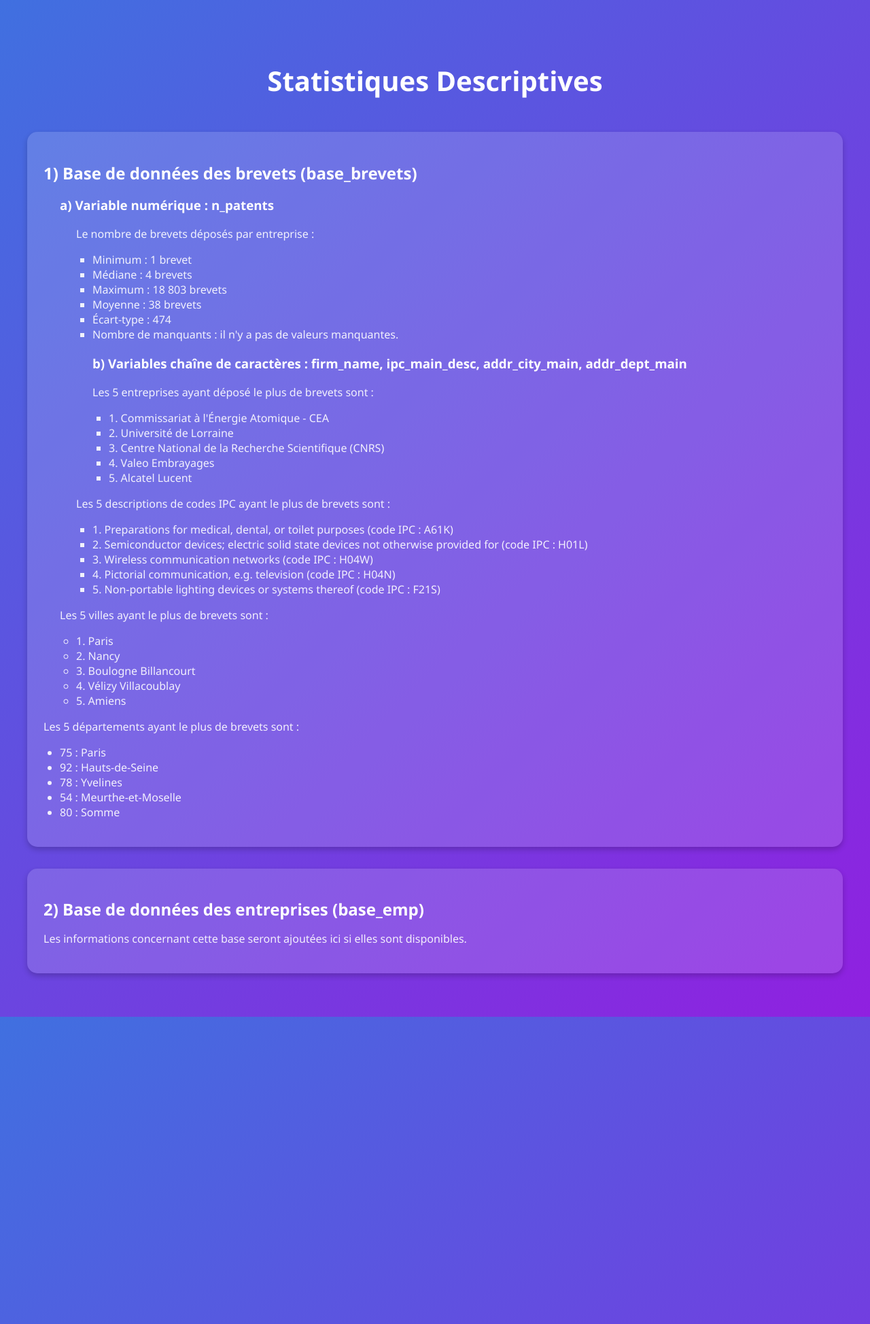
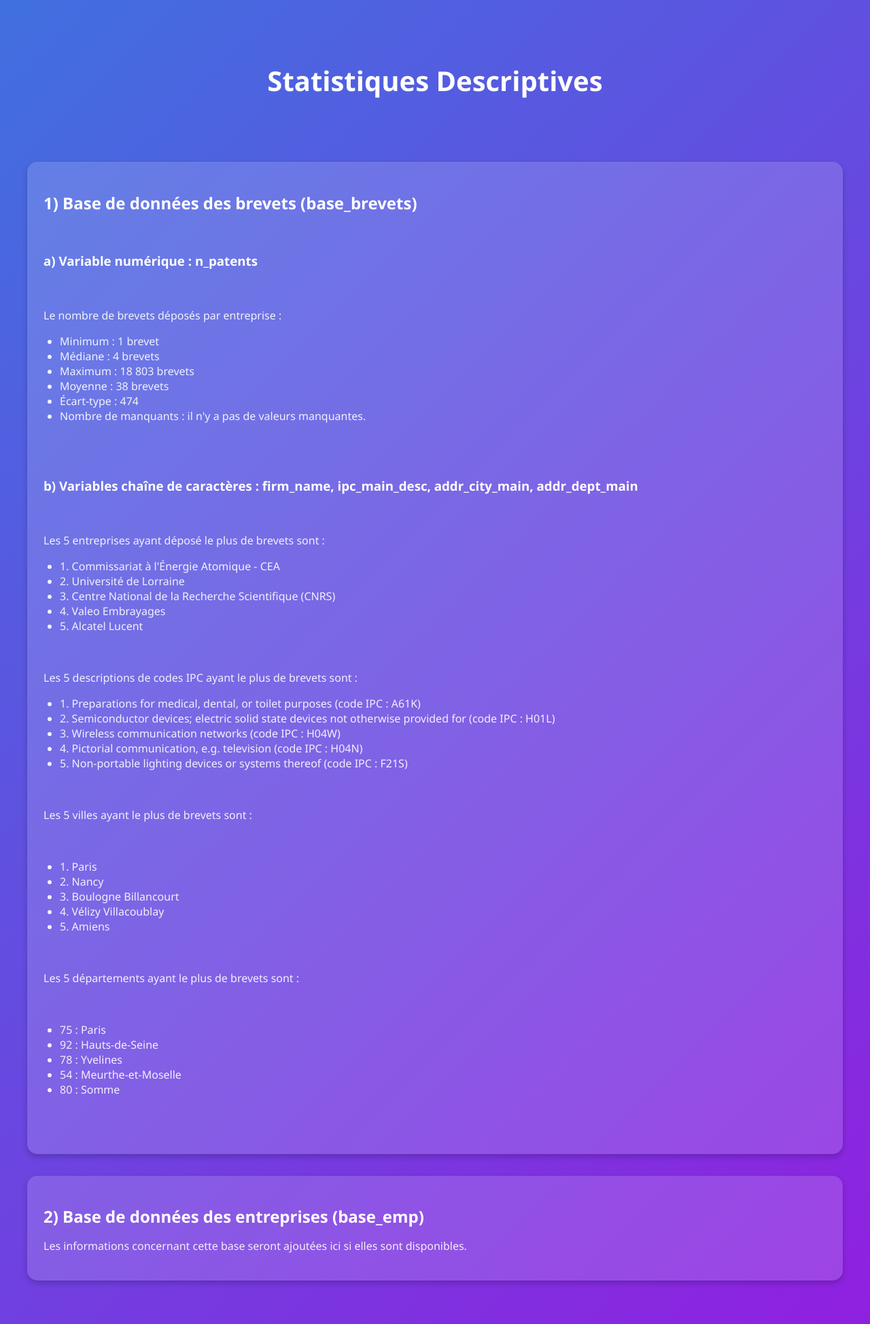
Before and after one commit to SebastienH422/ProjetR.smams, a Jekyll site: the page statistiques.html, which Jekyll copies as it is, in a window 1280 px wide. Shown: the whole page at 68% size. Built offline with Jekyll 4.4.1, drawn with Linux system fonts in a browser that asks for light colours.

Commit message:
Update statistiques.html

```diff
--- a/statistiques.html
+++ b/statistiques.html
@@ -83,13 +83,16 @@
             <h1>Statistiques Descriptives</h1>
         </header>
 
+        <br>
+        <br>
+
         <main>
             <!-- Bloc 1 -->
             <div class="block">
                 <h2>1) Base de données des brevets (base_brevets)</h2>
-                <ul>
+                <br>
                 <h3>a) Variable numérique : n_patents</h3>
-                <ul>
+                <br>
                 <p>Le nombre de brevets déposés par entreprise :</p>
                 <ul>
                     <li>Minimum : 1 brevet</li>
@@ -99,9 +102,11 @@
                     <li>Écart-type : 474</li>
                     <li>Nombre de manquants : il n'y a pas de valeurs manquantes.</li>
                 </ul>
-                <ul>
+                <br>
+                <br>
 
                 <h3>b) Variables chaîne de caractères : firm_name, ipc_main_desc, addr_city_main, addr_dept_main</h3>
+                <br>
                 <p>Les 5 entreprises ayant déposé le plus de brevets sont :</p>
                 <ul>
                     <li>1. Commissariat à l'Énergie Atomique - CEA</li>
@@ -110,7 +115,7 @@
                     <li>4. Valeo Embrayages</li>
                     <li>5. Alcatel Lucent</li>
                 </ul>
-                </ul>
+                <br>
 
                 <p>Les 5 descriptions de codes IPC ayant le plus de brevets sont :</p>
                 <ul>
@@ -120,9 +125,10 @@
                     <li>4. Pictorial communication, e.g. television (code IPC : H04N)</li>
                     <li>5. Non-portable lighting devices or systems thereof (code IPC : F21S)</li>
                 </ul>
-                </ul>
+                <br>
 
                 <p>Les 5 villes ayant le plus de brevets sont :</p>
+                <br>
                 <ul>
                     <li>1. Paris</li>
                     <li>2. Nancy</li>
@@ -130,9 +136,10 @@
                     <li>4. Vélizy Villacoublay</li>
                     <li>5. Amiens</li>
                 </ul>
-                </ul>
+                <br>
 
                 <p>Les 5 départements ayant le plus de brevets sont :</p>
+                <br>
                 <ul>
                     <li>75 : Paris</li>
                     <li>92 : Hauts-de-Seine</li>
@@ -140,6 +147,8 @@
                     <li>54 : Meurthe-et-Moselle</li>
                     <li>80 : Somme</li>
                 </ul>
+                <br>
+                <br>
             </div>
 
             <!-- Bloc 2 -->
```
